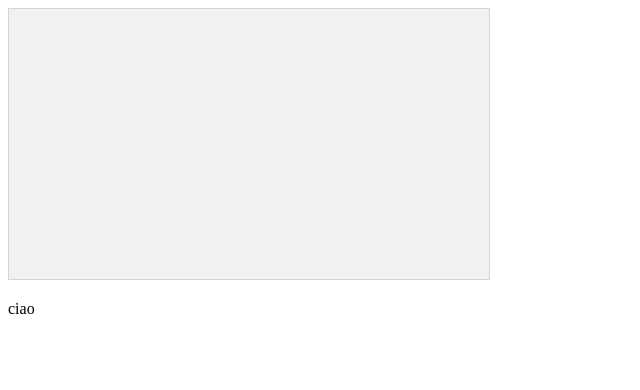
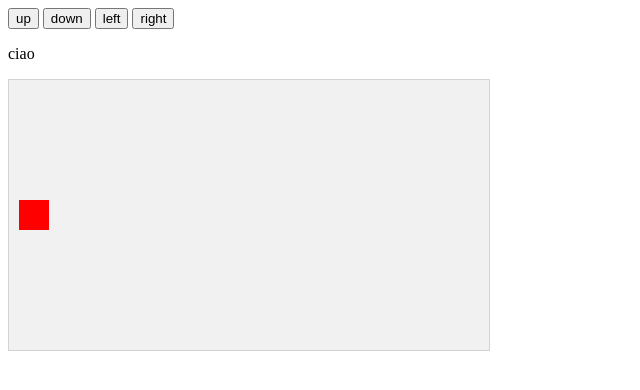
Before and after one commit to Cai-Liming/Gioco-con-l-oggetto-Canvas, a plain HTML site: page index.html in a window 1280 px wide. Shown: the whole page, without its empty margins (0-640 px from the left). Drawn offline with Linux system fonts and the light colour scheme.

Commit message:
canvas cubo

```diff
--- a/index.html
+++ b/index.html
@@ -16,6 +16,11 @@
 </head>
 
 <body onload="startGame()">
+    <button id="su" onclick="moveup()">up</button>
+    <button id="giu" onclick="movedown()">down</button>
+    <button id="txt" onclick="moveleft()">left</button>
+    <button id="txt" onclick="moveright()">right</button>
+
 
 <p>ciao</p>
 </body>
--- a/script.js
+++ b/script.js
@@ -1,6 +1,8 @@
 function startGame() {
     myGameArea.start();
+    myGamePiece = new component(30, 30, "red", 10, 120);
 }
+
 
 var myGameArea = {
     canvas : document.createElement("canvas"),
@@ -8,6 +10,15 @@ var myGameArea = {
         this.canvas.width = 480;
         this.canvas.height = 270;
         this.context = this.canvas.getContext("2d");
-        document.body.insertBefore(this.canvas, document.body.childNodes[0]);
+        document.body.insertBefore(this.canvas, document.body.childNodes[20]);
     }
 }
+function component(width, height, color, x, y) {
+    this.width = width;
+    this.height = height;
+    this.x = x;
+    this.y = y;
+    ctx = myGameArea.context;
+    ctx.fillStyle = color;
+    ctx.fillRect(this.x, this.y, this.width, this.height);
+}
```
